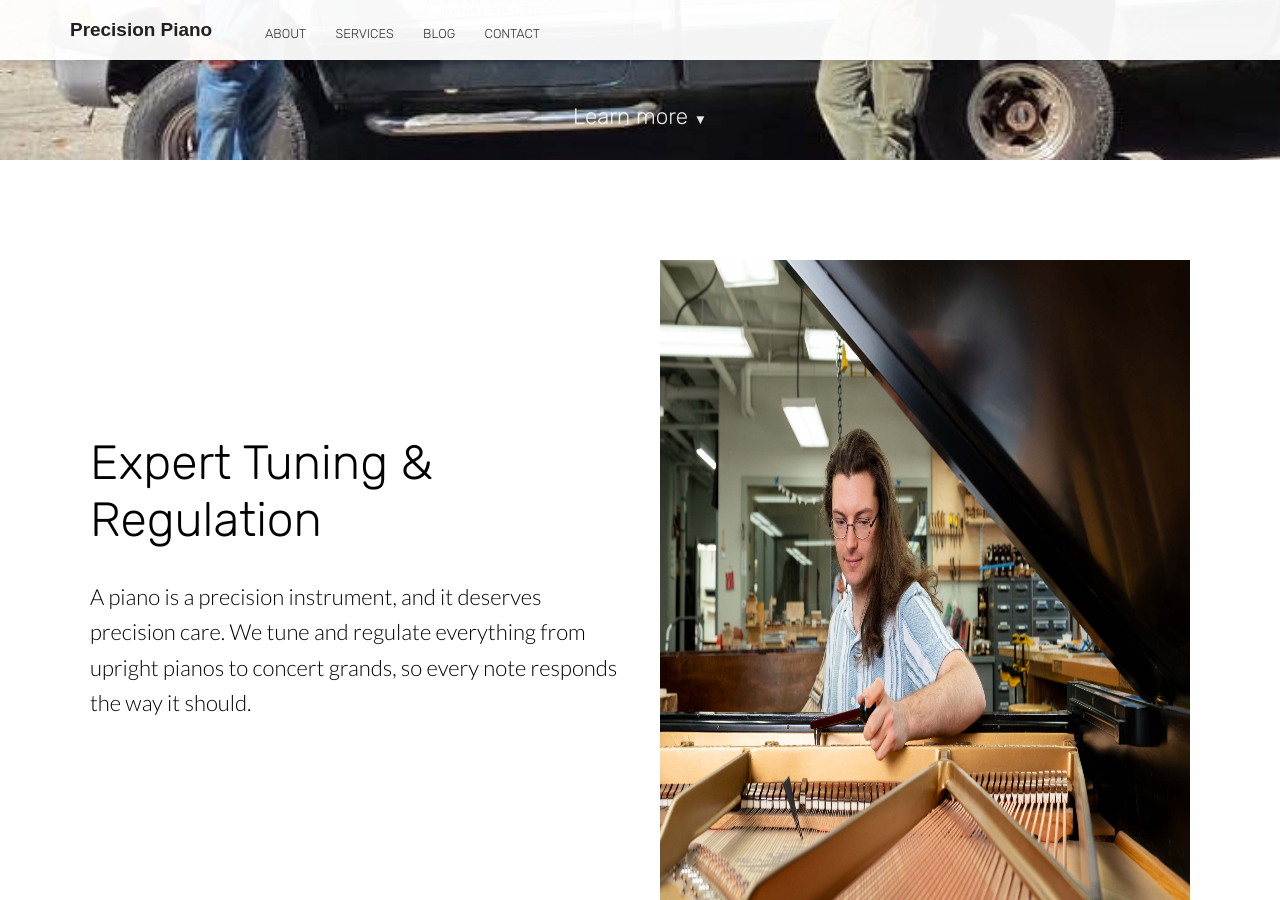
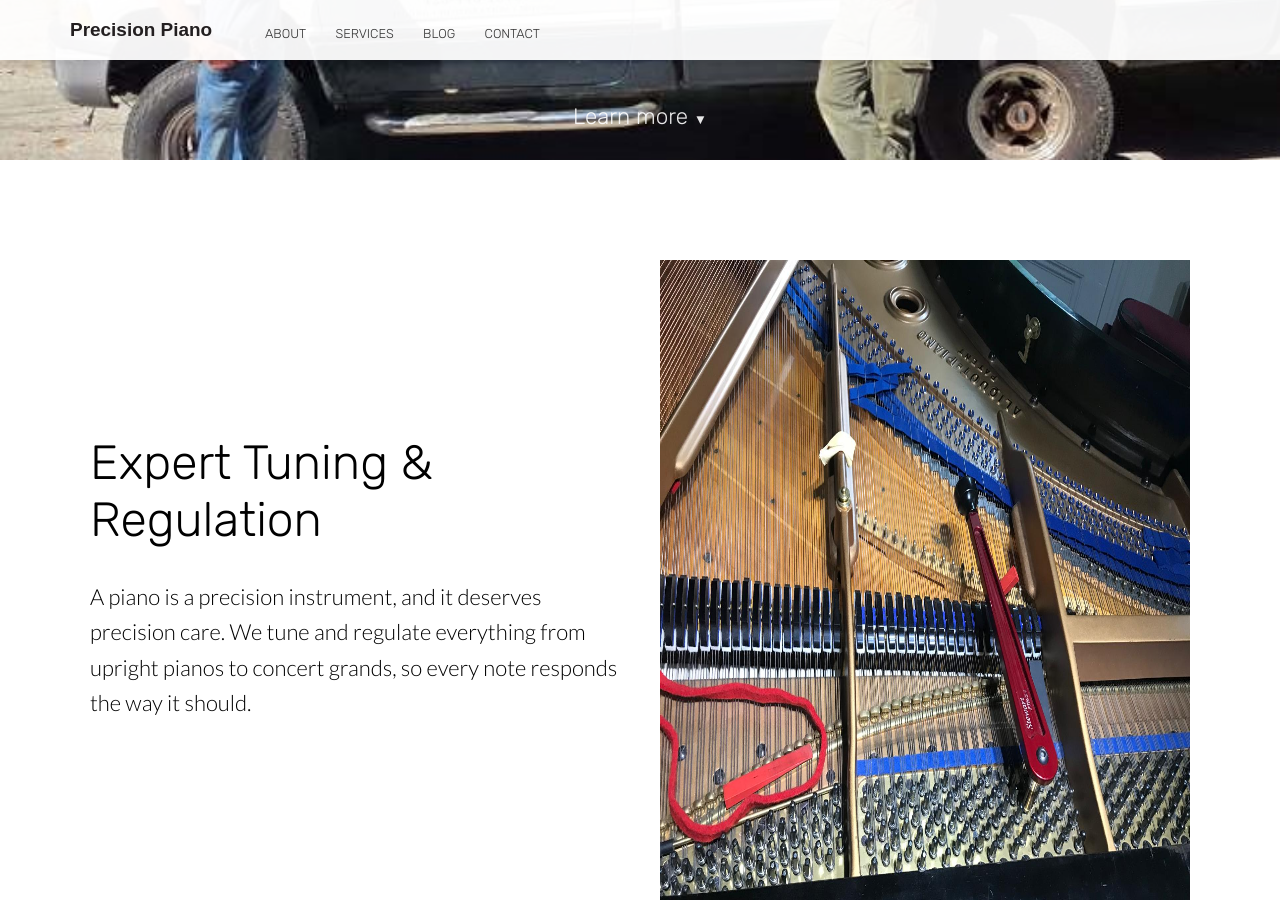
Before and after one commit to precision-piano/precision-piano, a Jekyll site: the page built from index.html, in a window 1280 px wide and 900 px high, scrolled down 740 px. Built offline with Jekyll 4.4.1, drawn with Linux system fonts in a browser that asks for light colours.

Commit message:
Update index.html

```diff
--- a/index.html
+++ b/index.html
@@ -25,7 +25,7 @@
 			</div>
 			<div class="image">
 				<!-- Placeholder: replace with a real photo of a technician tuning a grand piano's action -->
-				<img class="editable" src="images/NBSS-2026-057.jpg" alt="Technician tuning the action of a grand piano" width="650" height="1300" />
+				<img class="editable" src="images/BluthnerTuning.jpeg" alt="Technician tuning the action of a grand piano" width="650" height="1300" />
 			</div>
 		</div>
 	</section>
@@ -38,7 +38,7 @@
 			</div>
 			<div class="image">
 				<!-- Placeholder: replace with a real photo of piano hammers/strings mid-repair -->
-				<img class="editable" src="https://placehold.co/650x1300?text=Piano+hammers+and+strings+repair" alt="Close-up of piano hammers and strings during a repair" width="650" height="1300" />
+				<img class="editable" src="images/SoundboardPrepFinish.JPG" alt="Close-up of piano hammers and strings during a repair" width="650" height="1300" />
 			</div>
 		</div>
 	</section>
```
